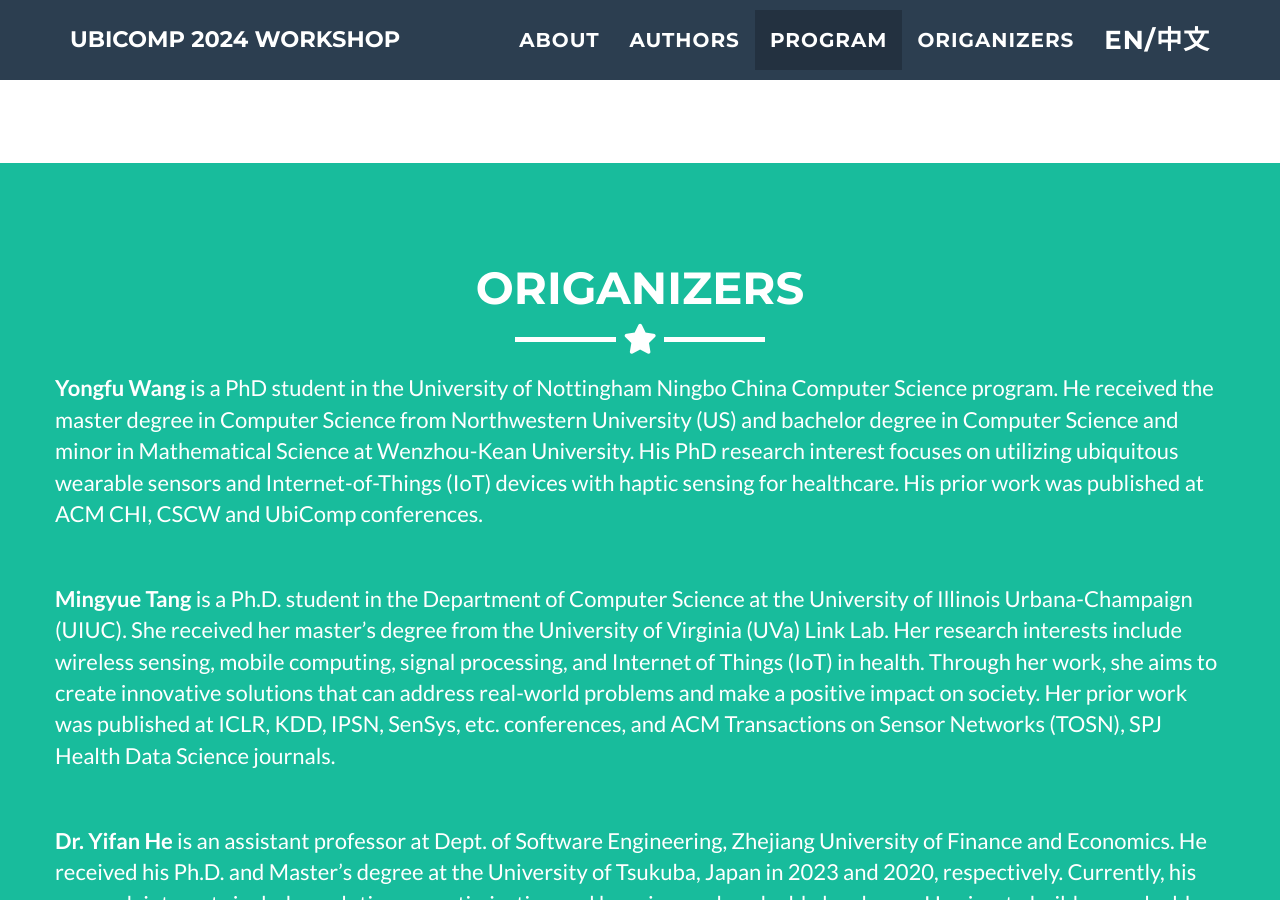
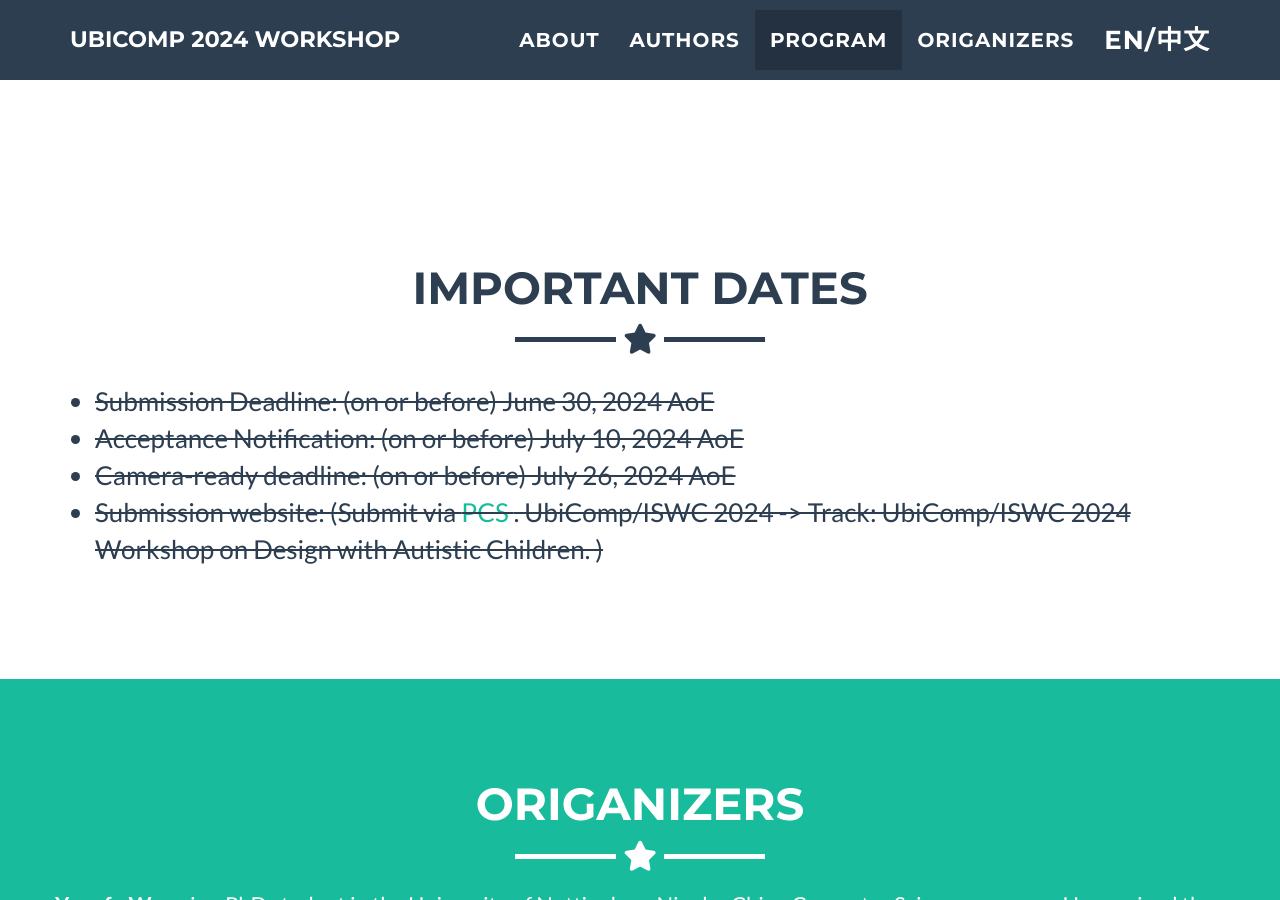
Before and after one commit to idwac/idwac.github.io, a Jekyll site: the page built from _posts/2014-07-18-project-1.markdown, in a window 1280 px wide and 900 px high, scrolled down 3527 px. Built offline with Jekyll 4.4.1, drawn with Linux system fonts in a browser that asks for light colours.

Commit message:
add agenda section

```diff
--- /dev/null
+++ b/_includes/agenda.html
@@ -0,0 +1,43 @@
+<!-- About Section -->
+<section  id="date">
+  <div class="container">
+    <div class="row">
+      <div class="col-lg-12 text-center">
+        <h2>Important Dates</h2>
+        <!-- <h2>Program</h2> -->
+        <!-- <hr class="star-light"> -->
+        <hr class="star-primary">
+      </div>
+    </div>
+    <div class="row">
+      <!-- <div class="col-lg-4 col-lg-offset-2"> -->
+      <div>
+        <!-- <p>The date section.</p> -->
+        <p><s>
+          <ul>
+            <li>Submission Deadline:	   (on or before) June 30, 2024 AoE</li>
+            <li>Acceptance Notification: (on or before) July 10, 2024 AoE</li>
+            <li>Camera-ready deadline:	 (on or before) July 26, 2024 AoE</li>
+            <!-- <li>Submission website:	     (TBA. Will use UbiComp official PCS )</li> -->
+            <li>Submission website:	     (Submit via  <a href="https://new.precisionconference.com/" target="_blank">PCS </a>. UbiComp/ISWC 2024 -> Track: UbiComp/ISWC 2024 Workshop on Design with Autistic Children. )</li>
+
+
+
+
+
+          </ul>
+        </s>
+        </p>
+      </div>
+      <!-- <div class="col-lg-4">
+        <p>[TEST DELETED AFTER FINALIZED]Whether you're a student looking to showcase your work, a professional looking to attract clients, or
+          a graphic artist looking to share your projects, this template is the perfect starting point! </p>
+      </div>
+      <div class="col-lg-8 col-lg-offset-2 text-center">
+        <a href="https://github.com/jeromelachaud/freelancer-theme" class="btn btn-lg btn-outline">
+          <i class="fa fa-download"></i> Download Theme
+        </a>
+      </div> -->
+    </div>
+  </div>
+</section>
--- a/_layouts/default.html
+++ b/_layouts/default.html
@@ -9,6 +9,7 @@
 
   {% include author.html %}
   {% include date.html %}
+  {% include agenda.html %}
   {% include origanizer.html %}
 
   {% include contact.html %}
```
